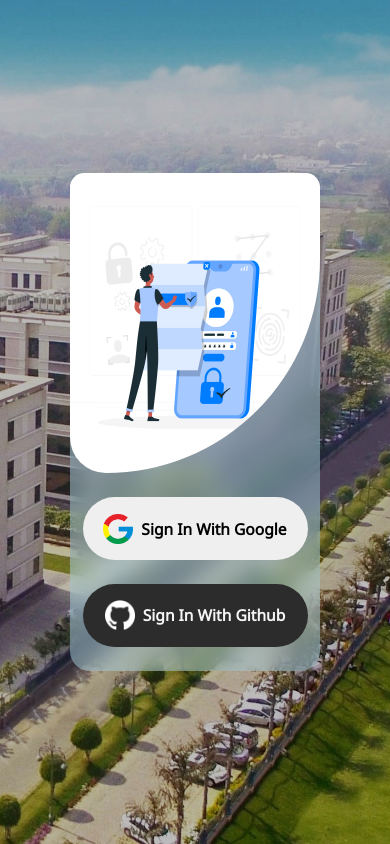
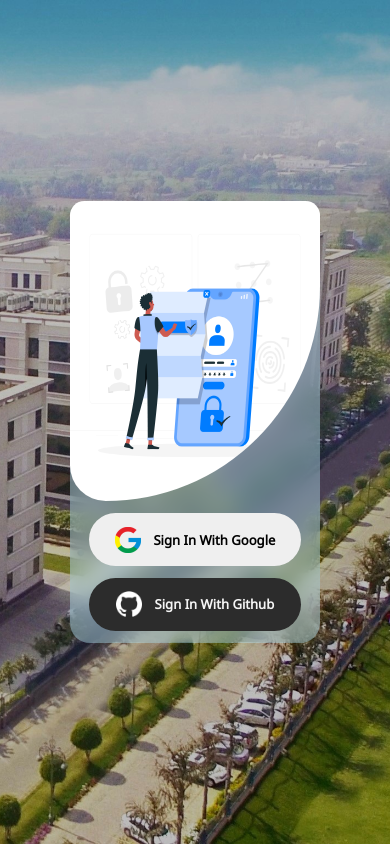
Before and after one commit to AryanSaini1303/IDP_Portal-Next.js-, a Next.js app: page / in a window 390 px wide. Built offline with nearby package versions, Linux system fonts and the light colour scheme; no server answers.

Commit message:
Style: changed login screen a bit

```diff
--- a/app/globals.css
+++ b/app/globals.css
@@ -55,7 +55,7 @@ header {
 }
 .main {
   display: flex;
-  justify-content: start;
+  justify-content: flex-start;
   align-items: center;
   padding: 1rem;
   gap: 1rem;
--- a/app/page.js
+++ b/app/page.js
@@ -139,8 +139,8 @@ export default function Home() {
           >
             <Image
               src={"/googleLogo.png"}
-              width={30}
-              height={30}
+              width={screenWidth > 617 ? 30 : 26}
+              height={screenWidth > 617 ? 30 : 26}
               alt="Google Logo"
             />
             <h3> Sign In With Google</h3>
@@ -151,8 +151,8 @@ export default function Home() {
           >
             <Image
               src={"/githubLogo.png"}
-              width={30}
-              height={30}
+              width={screenWidth > 617 ? 30 : 26}
+              height={screenWidth > 617 ? 30 : 26}
               className={style.githubLogo}
               alt="Github Logo"
             />{" "}
--- a/app/page.module.css
+++ b/app/page.module.css
@@ -90,11 +90,17 @@
 }
 @media only screen and (max-width: 617px) {
     .googleLogin{
-        width: 90%;
-        gap: 0.5rem;
+        width: 85%;
+        gap: 0.8rem;
+        font-size: 0.7rem;
     }
     .githubLogin{
-        width: 90%;
-        gap: 0.5rem;
+        width: 85%;
+        gap: 0.8rem;
+        font-size: 0.7rem;
+        margin-bottom: 0.7rem;
+    }
+    .login{
+        gap: 0.7rem;
     }
 }
```
